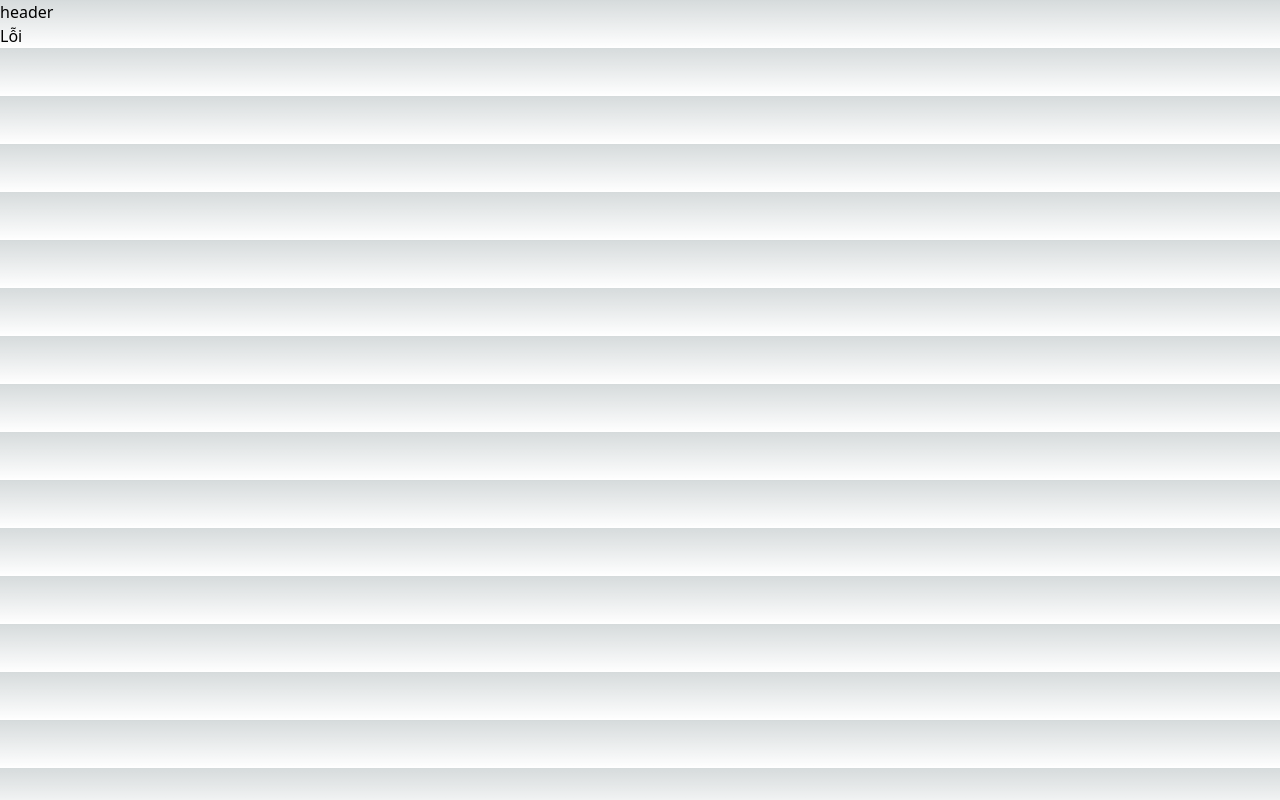
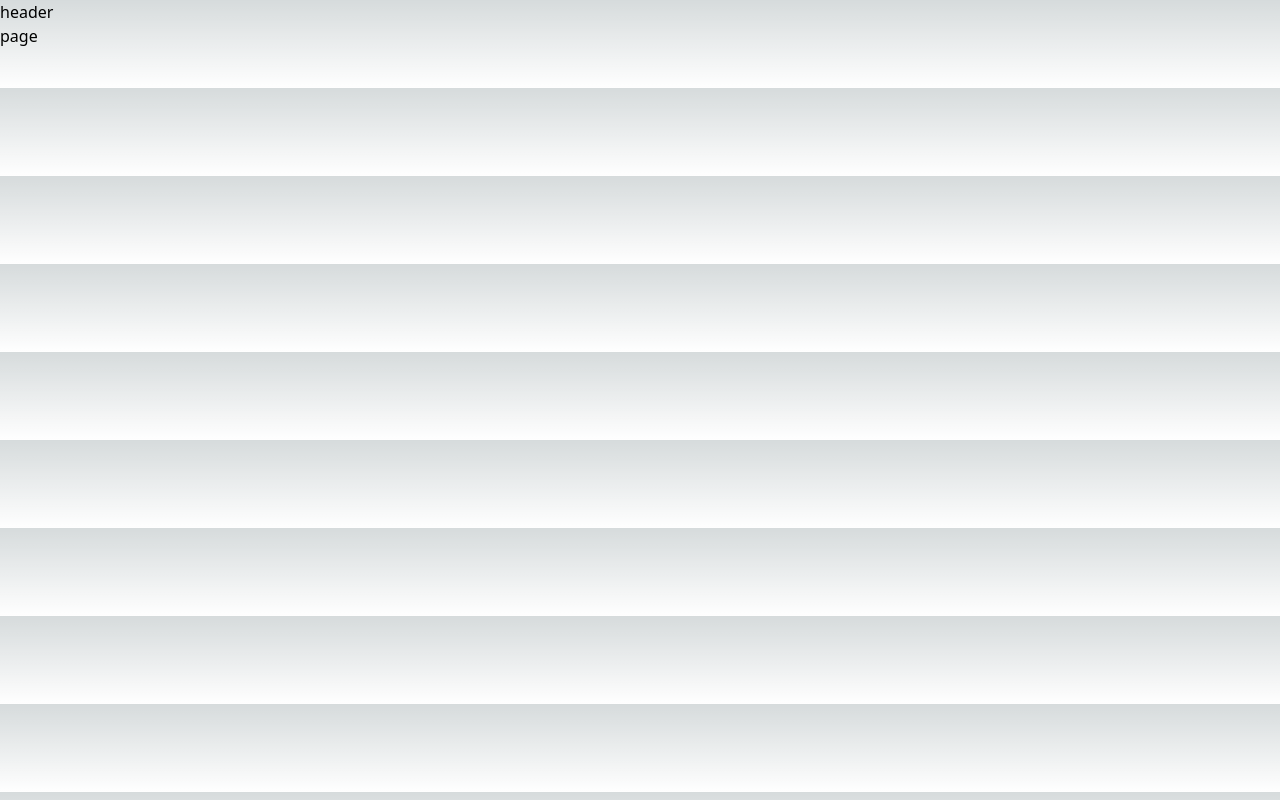
Before and after one commit to nguyenkhacnam/SamNote, a Next.js app: page /login in a window 1280 px wide. Before the commit this address had no page. Built offline with nearby package versions, Linux system fonts and the light colour scheme.

Commit message:
setup acount

```diff
--- /dev/null
+++ b/app/login/page.tsx
@@ -0,0 +1,25 @@
+'use client'
+import React from "react";
+import { GoogleOAuthProvider, GoogleLogin } from "@react-oauth/google";
+import jwt_decode from "jwt-decode";
+
+const page = () => {
+    return (
+        <div>
+            page
+            <GoogleOAuthProvider clientId="812888106047-eu7o2somicm7ogenhodihh1jpbjc9a7c.apps.googleusercontent.com">
+                <GoogleLogin
+                    onSuccess={(credentialResponse: any) => {
+                        var decoded = jwt_decode(credentialResponse.credential);
+                        console.log('decoded', decoded);
+                    }}
+                    onError={() => {
+                        console.log("Login Failed");
+                    }}
+                />
+            </GoogleOAuthProvider>
+        </div>
+    );
+};
+
+export default page;
--- a/package.json
+++ b/package.json
@@ -9,6 +9,7 @@
     "lint": "next lint"
   },
   "dependencies": {
+    "@react-oauth/google": "^0.11.1",
     "@reduxjs/toolkit": "^1.9.5",
     "@types/node": "20.5.7",
     "@types/react": "18.2.21",
@@ -17,6 +18,7 @@
     "autoprefixer": "10.4.15",
     "eslint": "8.48.0",
     "eslint-config-next": "13.4.19",
+    "jwt-decode": "^3.1.2",
     "next": "13.4.19",
     "postcss": "8.4.29",
     "react": "18.2.0",
```
Also changed, not shown: services/axiosInstance.ts (added, +22 -0 lines), 1 other file (tests, documents, lock files or other folders).
